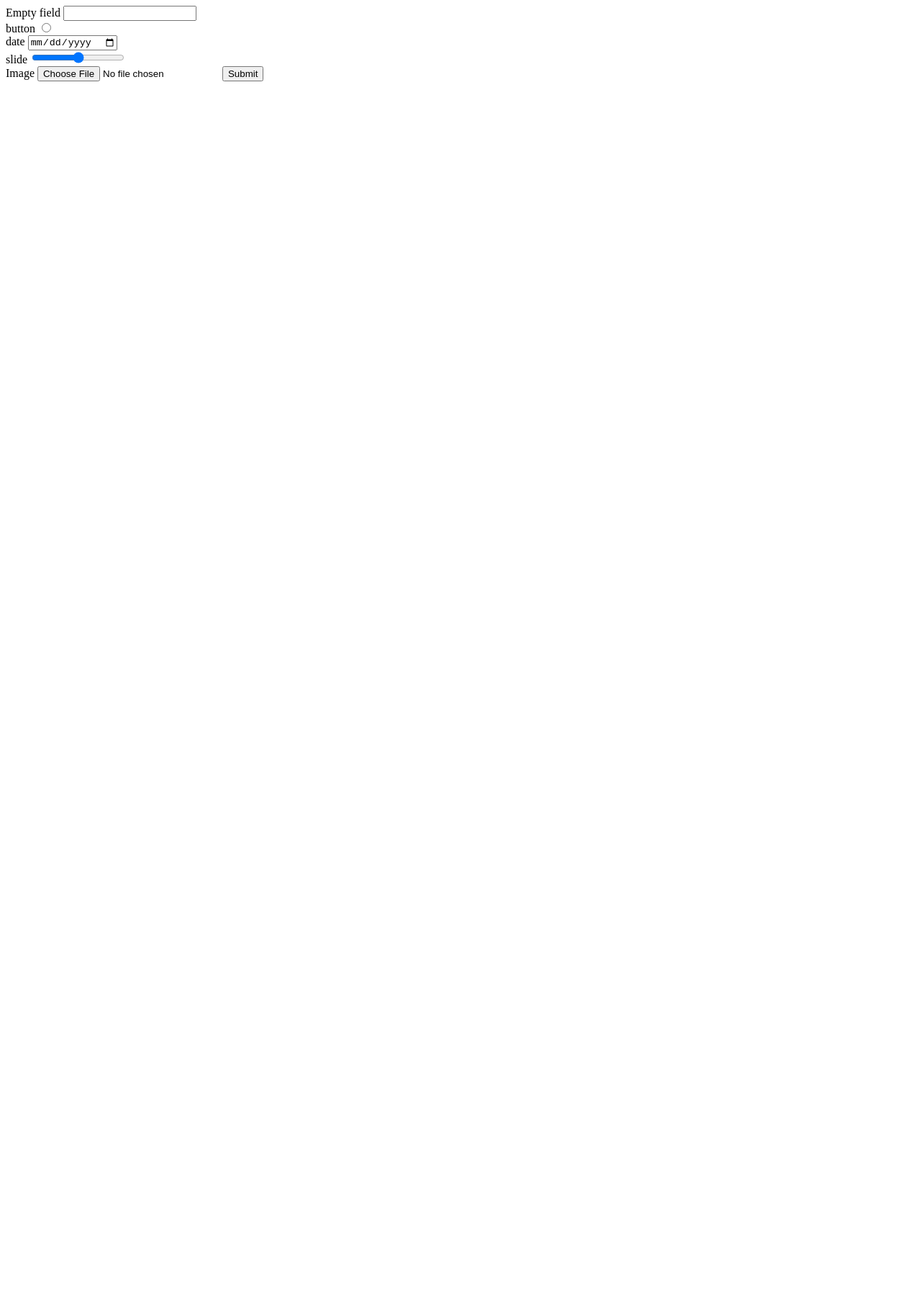
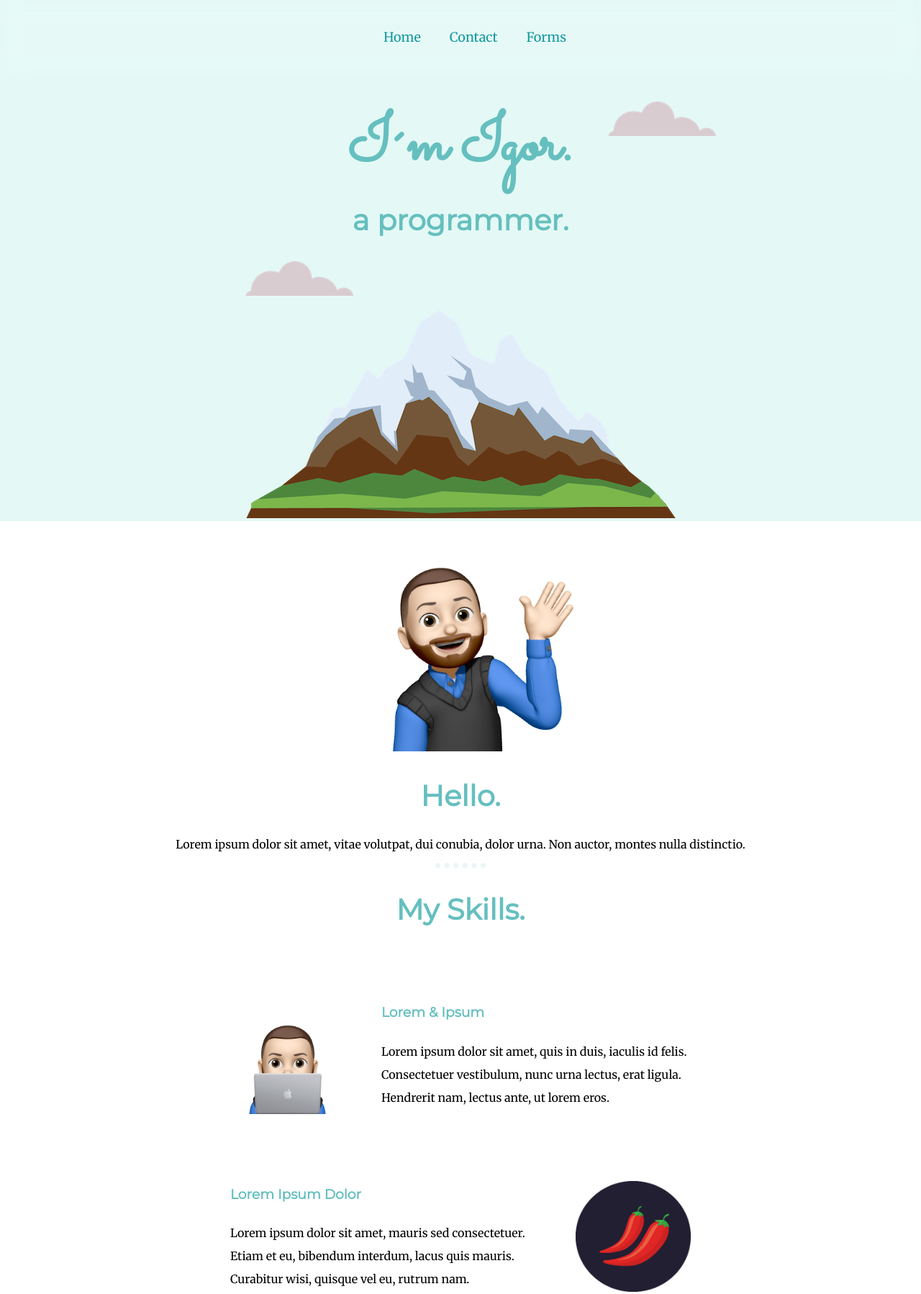
Before and after one commit to denigori/cv, a plain HTML site: page forms.html in a window 1280 px wide. Shown: the top 1798 px of the page at 72% size. Before the commit the page ends 800 px from the top, so only its background shows below. Drawn offline with Linux system fonts and the light colour scheme.

Commit message:
Update forms.html

```diff
--- a/forms.html
+++ b/forms.html
@@ -1,24 +1,66 @@
 <!DOCTYPE html>
 <html>
     <head>
-        <title>Buttons</title>
+        <meta charset="utf-8">
+        <title>Igor Rada</title>
+        <link rel="stylesheet" href="css/styles.css">
+        <link rel="icon" href="favicon.ico">
+        <link rel="preconnect" href="https://fonts.googleapis.com"><link rel="preconnect" href="https://fonts.gstatic.com" crossorigin><link href="https://fonts.googleapis.com/css2?family=Merriweather&family=Montserrat&family=Sacramento&display=swap" rel="stylesheet">
     </head>
 
+
     <body>
-        <form action="">
-            <label for="">Empty field</label>
-            <input type="text"><br>
-            <label for="">button</label>
-            <input type="radio"><br>
-            <label for="">date</label>
-            <input type="date" name="" id=""><br>
-            <label for="">slide</label>
-            <input type="range" name="" id=""><br>
-            <label for="">Image</label>
-            <input type="file" name="" id="">
-            <input type="submit" >
+        <div class="header"> <a class="footer-link" href="index.html">Home</a>
+            <a class="footer-link" href="contact.html">Contact</a>
+            <a class="footer-link" href="forms.html">Forms</a></div>
+
+        <div class="topcontainer">
+            <img class="topcloud" src="images/cloud.png" alt="img-cloud">
+
+            <h1>I´m Igor. </h1>
+            <h2>a programmer.</h2>
+            <img class="bottomcloud" src="images/cloud.png" alt="img-cloud">
+            <img src="images/mountain.png" alt="img-mountain">
+
+        </div>
 
 
-        </form>
+<div class="middle-container">
+
+    <div class="profile">
+      <img src="images/ckemi.png" width="25%" alt="">
+      <h2>Hello.</h2>
+      <p>Lorem ipsum dolor sit amet, vitae volutpat, dui conubia, dolor urna. Non auctor, montes nulla distinctio.</p>
+    </div>
+    <hr>
+    <div class="skills">
+      <h2>My Skills.</h2>
+      <div class="skill-row">
+        <img class="skill-img-l" src="images/laptop.png"  alt="">
+        <h3>Lorem & Ipsum</h3>
+        <p>Lorem ipsum dolor sit amet, quis in duis, iaculis id felis. Consectetuer vestibulum, nunc urna lectus, erat ligula. Hendrerit nam, lectus ante, ut lorem eros.</p>
+      </div>
+      <div class="skill-row">
+        <img class="skill-img-r" src="images/chillies.png"  alt="">
+        <h3>Lorem Ipsum Dolor</h3>
+        <p>Lorem ipsum dolor sit amet, mauris sed consectetuer. Etiam et eu, bibendum interdum, lacus quis mauris. Curabitur wisi, quisque vel eu, rutrum nam.</p>
+      </div>
+    </div>
+    <hr>
+    <div class="contact-me">
+      <h2>Get In Touch</h2>
+      <h3>Lorem ipsum dolor sit amet, non elit.</h3>
+      <p>Lorem ipsum dolor sit amet, in quis, aenean amet. Phasellus sodales, tellus donec dui, ornare erat.</p>
+      <a class="btn" href="mailto:igor-rada@hotmail.com">Contact Me</a>
+    </div>
+  </div>
+
+
+  <div class="bottom-container">
+    <a class="footer-link" href="https://www.linkedin.com/in/igor-rada-769482114/">LinkedIn</a>
+    <a class="footer-link" href="https://www.instagram.com/igorrada1/">Instagram</a>
+    <a class="footer-link" href="https://www.appbrewery.co/">Website</a>
+    <p class="white" >© 2023 Igor Rada.</p>
+  </div>
     </body>
 </html>
```
